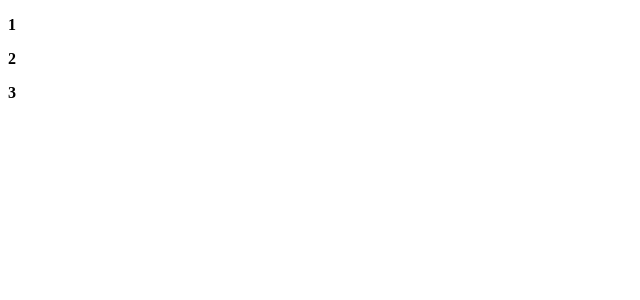
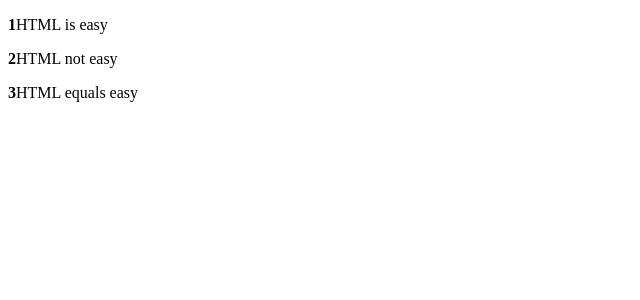
Before and after one commit to miguelgargallo/class_from_bootcamp_0004_0001, a React (Create React App) app: page / in a window 1280 px wide. Shown: the top 300 px of the page, without its empty margins (0-640 px from the left). Built offline with nearby package versions, Linux system fonts and the light colour scheme.

Commit message:
class_from_bootcamp_0004_0004 class_from_bootcamp_0004_0004

```diff
--- a/src/App.js
+++ b/src/App.js
@@ -26,11 +26,24 @@ export default function App() {
     <div>
       {notes.map((note) => {
         return (
-          <p>
-            <strong>{note.id}</strong>
-          </p>
+          <div>
+            <p>
+              <strong>{note.id}</strong>
+              {note.content}
+            </p>
+          </div>
         );
       })}
     </div>
   );
 }
+
+/*
+{notes.map((note) => {
+  return (
+    <p>
+      <strong>{note.id}</strong>
+    </p>
+  );
+})}
+*/
```
